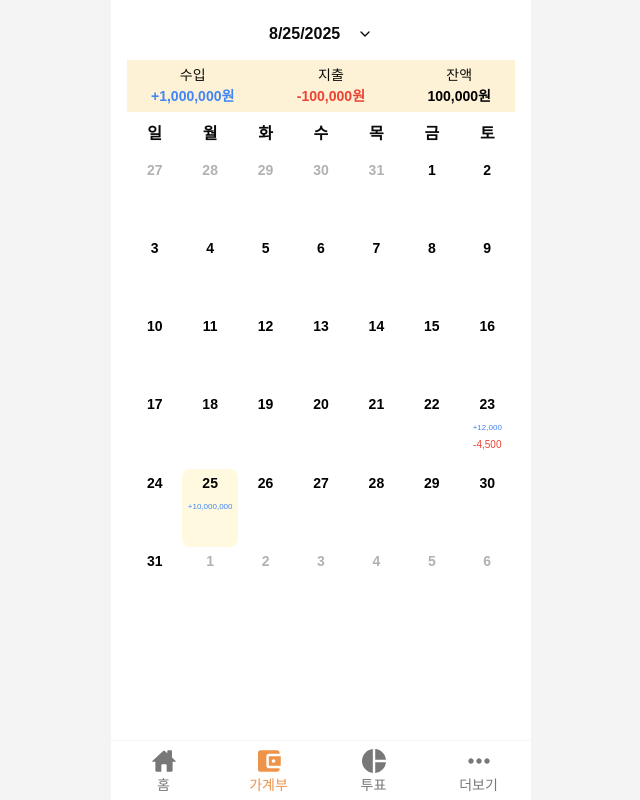
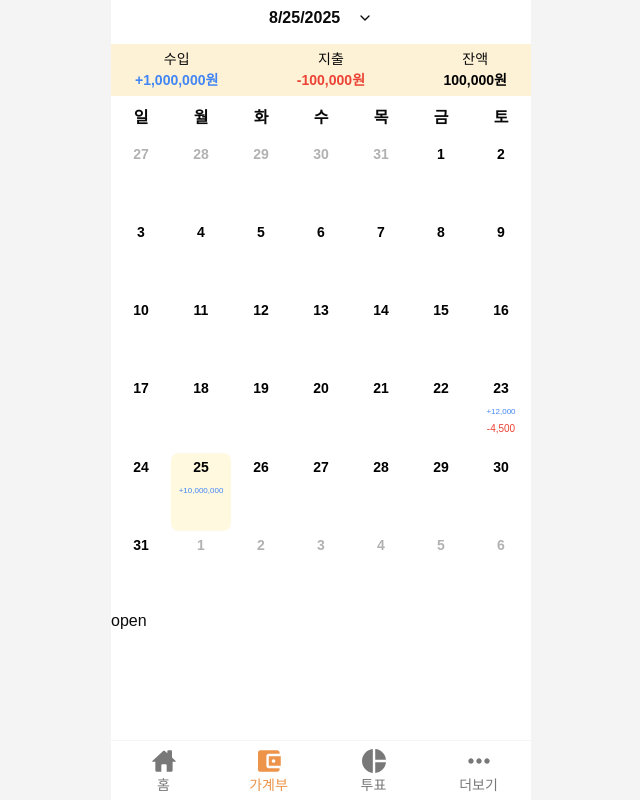
Before and after one commit to prgrms-fe-devcourse/FES-5-Project3-TEAM-5, a React (Vite) app: page /accountBook/calendar in a window 1280 px wide. Shown: the whole page, without its empty margins (319-959 px from the left). Built offline with nearby package versions, Linux system fonts and the light colour scheme; a web font is replaced by a local one.

Commit message:
[Feat] 하루 가계부 리스트 모달 추가

```diff
--- /dev/null
+++ b/src/pages/calendar/ui/Calendar/DateListBlock.tsx
@@ -0,0 +1,46 @@
+import React, { useEffect, useRef } from 'react'
+
+interface Props {
+  isOpen: boolean
+  setIsOpen: (isOpen: boolean) => void
+}
+
+export const DateListBlock = ({ isOpen, setIsOpen }: Props) => {
+  const ref = useRef<HTMLDivElement>(null)
+
+  const handleClick = (e: React.MouseEvent<HTMLDivElement>) => {
+    if (ref.current && !ref.current.contains(e.target as Node)) {
+      setIsOpen(false)
+    }
+  }
+
+  // 스크롤 방지
+  useEffect(() => {
+    if (isOpen) {
+      document.body.style.overflow = 'hidden'
+      document.documentElement.style.overflow = 'hidden'
+    } else {
+      document.body.style.overflow = ''
+      document.documentElement.style.overflow = ''
+    }
+
+    return () => {
+      document.body.style.overflow = ''
+      document.documentElement.style.overflow = ''
+    }
+  }, [isOpen])
+
+  if (!isOpen) return null
+  return (
+    <div
+      className="fixed inset-0 z-[1000] bg-black/50 flex justify-center"
+      onClick={handleClick}>
+      <div className="relative h-full w-full max-w-[420px] flex items-end">
+        <div
+          ref={ref}
+          className="w-full h-2/3 rounded-t-lg bg-white shadow-[0_-8px_24px_rgba(0,0,0,0.12)]"
+        />
+      </div>
+    </div>
+  )
+}
--- a/src/pages/calendar/ui/page.tsx
+++ b/src/pages/calendar/ui/page.tsx
@@ -3,6 +3,7 @@ import { TotalReport } from './TotalReport'
 import type { CalendarEventType } from '../model/type'
 import { PickDate } from './PickDate'
 import { useState } from 'react'
+import { DateListBlock } from './Calendar/DateListBlock'
 
 const events: CalendarEventType[] = [
   { id: '1', date: '2025-08-23', type: 'income', amount: '12000' },
@@ -13,19 +14,26 @@ const events: CalendarEventType[] = [
 
 export default function CalendarPage() {
   const [date, setDate] = useState<Date | undefined>(new Date())
+  const [isOpen, setIsOpen] = useState(false)
 
   return (
-    <div className="flex flex-col gap-2 items-center">
+    <div className="flex flex-col gap-2 items-center h-full">
       <PickDate
         value={date || new Date()}
         onChange={d => d && setDate(d)}
       />
-
       <TotalReport />
-      <Calender
-        events={events}
-        currentDate={date as Date}
-      />
+      <div className="relative ">
+        <Calender
+          events={events}
+          currentDate={date as Date}
+        />
+        <DateListBlock
+          isOpen={isOpen}
+          setIsOpen={setIsOpen}
+        />
+        <button onClick={() => setIsOpen(true)}>open</button>
+      </div>
     </div>
   )
 }
--- a/src/shared/components/layout/Layout.tsx
+++ b/src/shared/components/layout/Layout.tsx
@@ -5,10 +5,9 @@ export const Layout = () => {
   return (
     <div className="min-h-dvh bg-zinc-100">
       <div className="mx-auto w-full max-w-[420px] min-h-dvh bg-white pt-[env(safe-area-inset-top)] pb-[env(safe-area-inset-bottom)] overscroll-y-contain">
-        <main className="p-4 pb-[60px]">
+        <main className="pb-[60px]">
           <Outlet />
         </main>
-
         <Navigatie />
       </div>
     </div>
```
